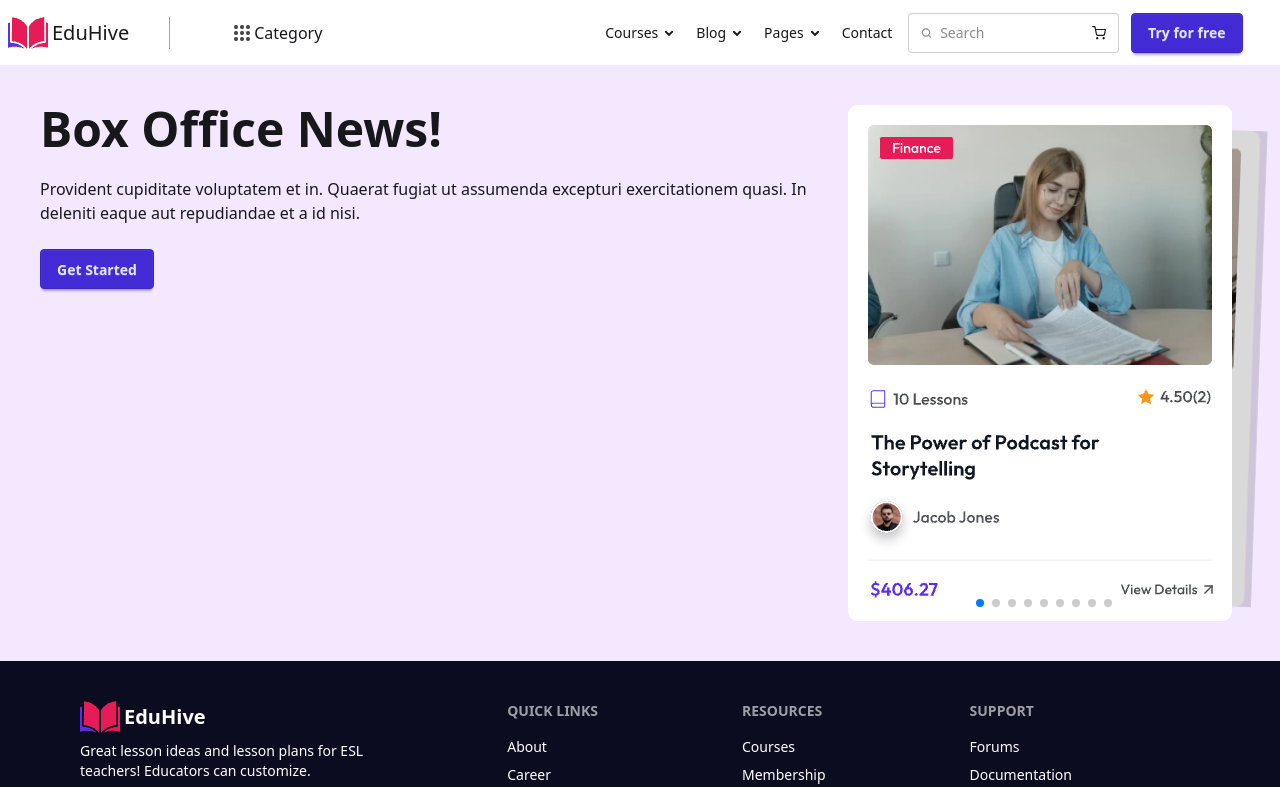
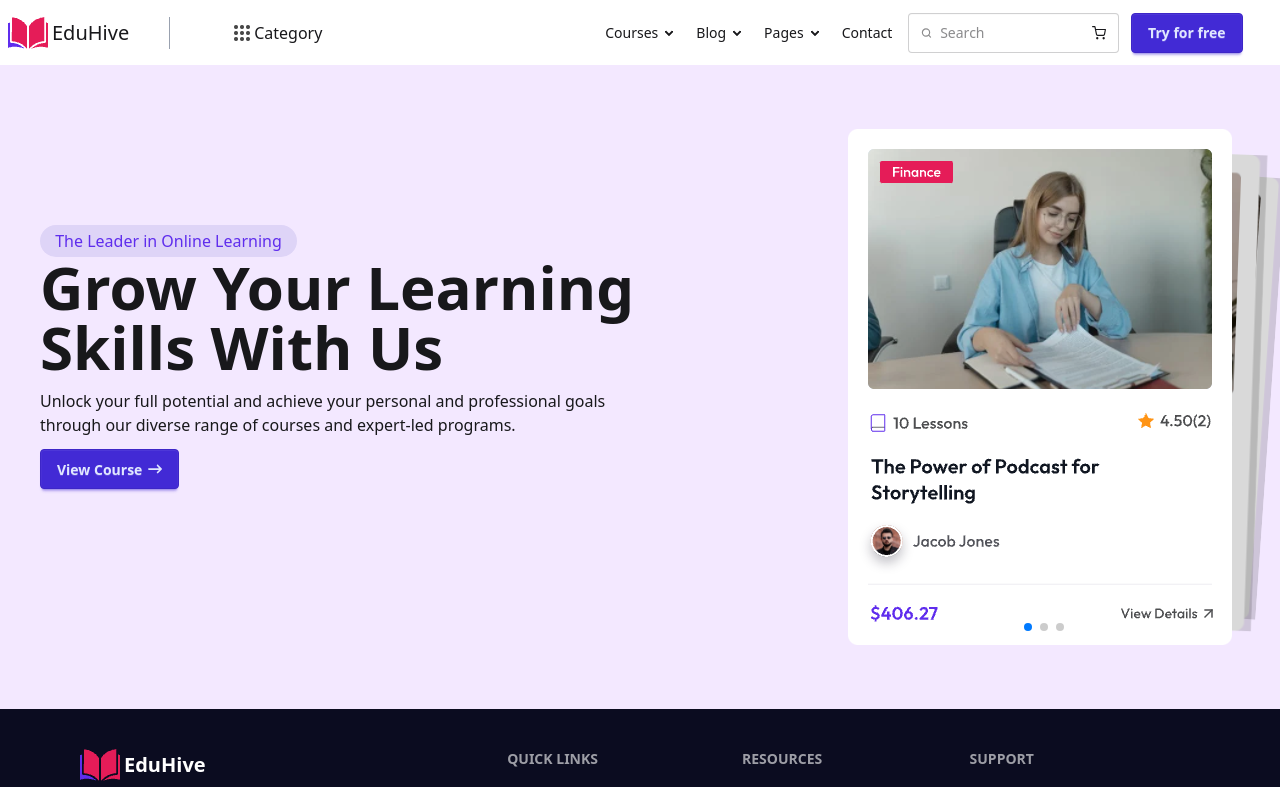
Before and after one commit to jannatun67/education-website, a React (Vite) app: page / in a window 1280 px wide. Shown: the top 787 px of the page. Built offline with nearby package versions, Linux system fonts and the light colour scheme.

Commit message:
added banner

```diff
--- a/src/App.css
+++ b/src/App.css
@@ -1,3 +1,4 @@
 .swiper-pagination.swiper-pagination-clickable.swiper-pagination-bullets.swiper-pagination-horizontal {
   bottom: -40px;
+  margin-left: -40px;
 }
--- a/src/Componente/Banner.jsx
+++ b/src/Componente/Banner.jsx
@@ -4,22 +4,23 @@ import "swiper/css";
 import "swiper/css/effect-cards";
 import { EffectCards,Pagination } from "swiper/modules";
 import 'swiper/css/pagination';
+import { FaArrowRightLong } from "react-icons/fa6";
 
 import banner1 from "../assets/Banner/Item_06.png"
 import banner2 from "../assets/Banner/Item_04.png"
+import banner3 from "../assets/Banner/Item_01.png"
 
 const Banner = () => {
   return (
-    <div className="bg-purple-100 py-10">
+    <div className="bg-purple-100 py-16 px-3 ">
       <div className="grid md:grid-cols-3 grid-cols-1 gap-3 md:w-[1200px] mx-auto">
-        <div className="md:col-span-2 col-span-1">
-          <h1 className="text-5xl font-bold">Box Office News!</h1>
-          <p className="py-6">
-            Provident cupiditate voluptatem et in. Quaerat fugiat ut assumenda
-            excepturi exercitationem quasi. In deleniti eaque aut repudiandae et
-            a id nisi.
+        <div className="md:col-span-2 col-span-1  md:w-[599px] md:mt-24 ">
+            <p className="text-[#5F2DED] py-1  bg-[#DED4F7] rounded-[20px]  w-[257px] text-center" >The Leader in Online Learning</p>
+          <h1 className="md:text-6xl text-2xl font-bold">Grow Your Learning Skills With Us</h1>
+          <p className="py-3 ">
+          Unlock your full potential and achieve your personal and professional goals through our diverse range of courses and expert-led programs.
           </p>
-          <button className="btn btn-primary">Get Started</button>
+          <button className="btn btn-primary">View Course <FaArrowRightLong /></button>
         </div>
 
         <div>
@@ -34,15 +35,10 @@ const Banner = () => {
 
           >
 
-            <SwiperSlide><img src={banner1} alt="" /></SwiperSlide>
-            <SwiperSlide><img src={banner2} alt="" /></SwiperSlide>
-            <SwiperSlide>Slide 3</SwiperSlide>
-            <SwiperSlide>Slide 4</SwiperSlide>
-            <SwiperSlide>Slide 5</SwiperSlide>
-            <SwiperSlide>Slide 6</SwiperSlide>
-            <SwiperSlide>Slide 7</SwiperSlide>
-            <SwiperSlide>Slide 8</SwiperSlide>
-            <SwiperSlide>Slide 9</SwiperSlide>
+            <SwiperSlide><img className="md:w-[384px] w-[300px] object-cover" src={banner1} alt="" /></SwiperSlide>
+            <SwiperSlide><img className="md:w-[384px] w-[300px]  object-cover"  src={banner2} alt="" /></SwiperSlide>
+            <SwiperSlide><img className="md:w-[384px] w-[300px]  object-cover"  src={banner3} alt="" /></SwiperSlide>
+
           </Swiper>
         </div>
       </div>
```
Also changed, not shown: src/assets/Banner/Item_01.png (added).
